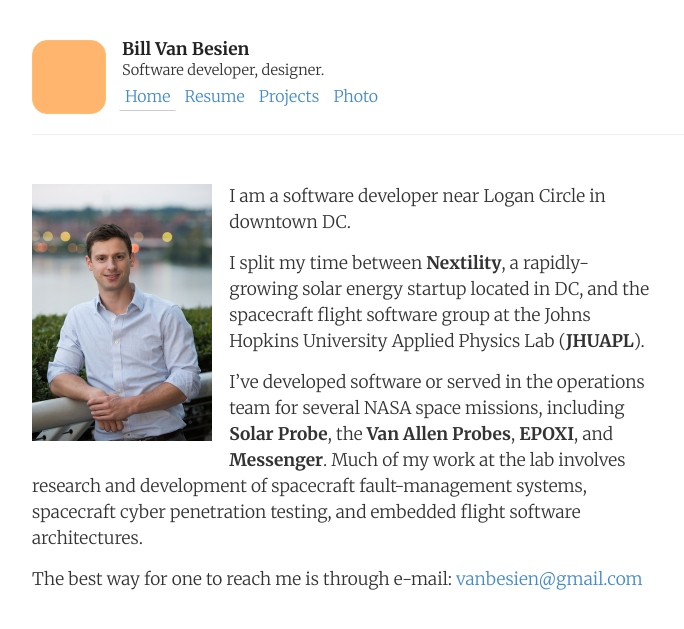
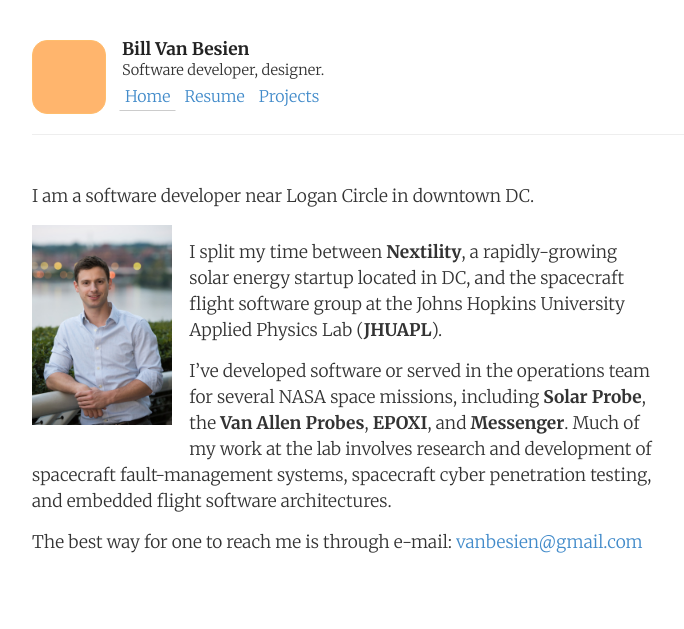
Before and after one commit to billvb/billvb.github.io, a Jekyll site: the page built from index.md, in a window 1280 px wide. Shown: the top 629 px of the page, without its empty margins (38-722 px from the left). Built offline with Jekyll 4.4.1, drawn with Linux system fonts in a browser that asks for light colours; nearby versions of some CDN libraries.

Commit message:
Made thumbnail image smaller

```diff
--- a/_layouts/base.html
+++ b/_layouts/base.html
@@ -41,7 +41,8 @@
                         <li {% if page.title == "Home" %}class="active"{% endif %}><a href="/">Home</a></li>
                         <li {% if page.title == "Resume" %}class="active"{% endif %}><a href="/resume">Resume</a></li>
                         <li {% if page.title == "Projects" %}class="active"{% endif %}><a href="/projects">Projects</a></li>
-                        <li {% if page.title == "Photo" %}class="active"{% endif %}><a href="/photo">Photo</a></li>
+
+                        <!--<li {% if page.title == "Photo" %}class="active"{% endif %}><a href="/photo">Photo</a></li>-->
                         <!--
                         <li {% if page.title == "Projects" %}class="active"{% endif %} class="dropdown">
                             <a class="dropdown-toggle" data-toggle="dropdown" href="#">
--- a/index.md
+++ b/index.md
@@ -3,8 +3,9 @@ title: Home
 layout: base
 ---
 
+I am a software developer near Logan Circle in downtown DC.
+
 <img id="my-photo" src="/images/BB-65-crop.jpg" />
-I am a software developer near Logan Circle in downtown DC.
 
 I split my time between **Nextility**, a rapidly-growing solar energy startup located in DC, and the spacecraft flight software group at the Johns Hopkins University Applied Physics Lab (**JHUAPL**).
 
--- a/stylesheets/billvb.css
+++ b/stylesheets/billvb.css
@@ -21,6 +21,7 @@ p {
     font-size: 13pt;
     padding-bottom: 5px;
     color: #333;
+    text-align: left;
 }
 
 #site-title {
@@ -229,5 +230,5 @@ p {
     float: left;
     margin-right: 1em;
     margin-bottom: 1em;
-    max-width: 180px;
+    max-width: 140px;
 }
```
